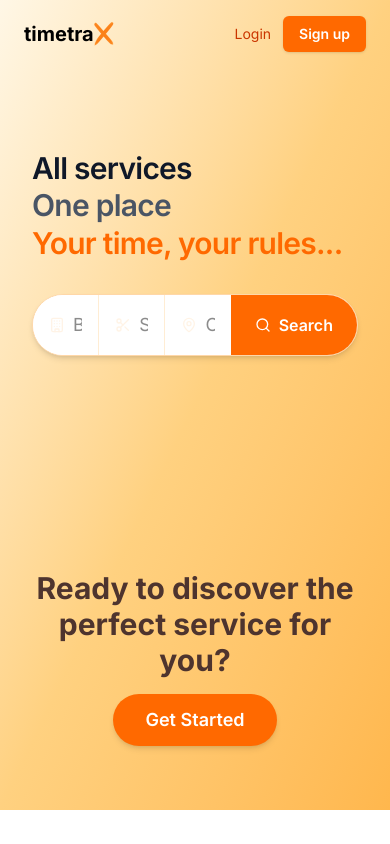
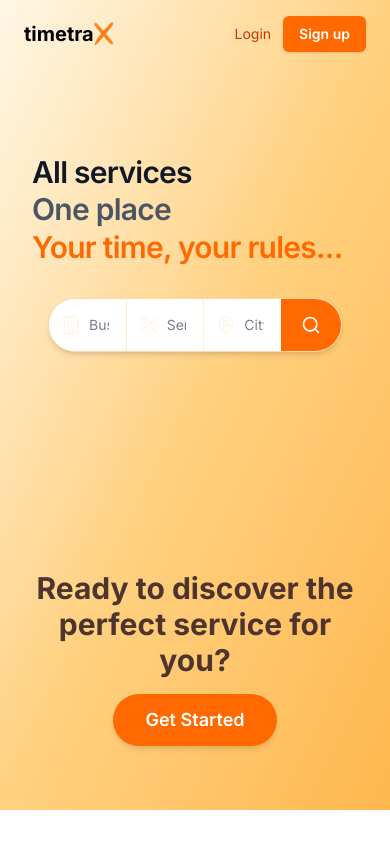
Before and after one commit to VladislavDim/timetrax, a React (Vite) app in the folder client/: page / in a window 390 px wide. Built offline with nearby package versions, Linux system fonts and the light colour scheme.

Commit message:
Improve SearchBar icon sizing and input styling
Refactored icon rendering to use consistent sizing based on the SearchBar size prop and improved focus/hover styles. Enhanced input and button layout for better responsiveness and accessibility, and updated placeholder and text color handling.

```diff
--- a/client/src/features/home/components/SearchBar.tsx
+++ b/client/src/features/home/components/SearchBar.tsx
@@ -14,8 +14,14 @@ export default function SearchBar({ size = "md" }: SearchBarProps) {
     lg: "py-4 text-lg",
   };
 
+  const iconSize = {
+    sm: 16,
+    md: 18,
+    lg: 20,
+  };
+
   const inputBaseClasses =
-    "w-full pl-10 pr-4 focus:outline-none transition-colors duration-200 bg-white";
+    "w-full min-w-0 pl-10 pr-4 focus:outline-none transition-colors duration-200 bg-white placeholder:text-gray-500";
 
   const isFocused = (index: number) =>
     focusedIndex === index ? "bg-orange-50 opacity-100" : "opacity-90";
@@ -23,33 +29,33 @@ export default function SearchBar({ size = "md" }: SearchBarProps) {
   const inputs = [
     {
       placeholder: "Business name",
-      icon: (isFocused: boolean) => (
+      icon: (focused: boolean, size: number) => (
         <Building
-          size={isFocused ? 20 : 16}
-          className={`absolute left-4 top-1/2 -translate-y-1/2 transition-all duration-200 ${
-            isFocused ? "text-orange-500 scale-110" : "text-orange-400 scale-100"
+          size={size}
+          className={`absolute left-3 top-1/2 -translate-y-1/2 transition-all duration-200 ${
+            focused ? "text-orange-500 scale-110" : "text-orange-400 opacity-80 scale-100"
           }`}
         />
       ),
     },
     {
       placeholder: "Service type (e.g. Haircut)",
-      icon: (isFocused: boolean) => (
+      icon: (focused: boolean, size: number) => (
         <Scissors
-          size={isFocused ? 20 : 16}
-          className={`absolute left-4 top-1/2 -translate-y-1/2 transition-all duration-200 ${
-            isFocused ? "text-orange-500 scale-110" : "text-orange-400 scale-100"
+          size={size}
+          className={`absolute left-3 top-1/2 -translate-y-1/2 transition-all duration-200 ${
+            focused ? "text-orange-500 scale-110" : "text-orange-400 opacity-80 scale-100"
           }`}
         />
       ),
     },
     {
       placeholder: "City",
-      icon: (isFocused: boolean) => (
+      icon: (focused: boolean, size: number) => (
         <MapPin
-          size={isFocused ? 20 : 16}
-          className={`absolute left-4 top-1/2 -translate-y-1/2 transition-all duration-200 ${
-            isFocused ? "text-orange-500 scale-110" : "text-orange-400 scale-100"
+          size={size}
+          className={`absolute left-3 top-1/2 -translate-y-1/2 transition-all duration-200 ${
+            focused ? "text-orange-500 scale-110" : "text-orange-400 opacity-80 scale-100"
           }`}
         />
       ),
@@ -58,31 +64,33 @@ export default function SearchBar({ size = "md" }: SearchBarProps) {
 
   return (
     <div
-      className={`w-full max-w-6xl mx-auto flex items-center justify-center ${
+      className={`w-full max-w-6xl mx-auto flex items-center justify-center px-4 md:px-6 lg:px-0 ${
         size === "sm" ? "max-w-md" : size === "lg" ? "max-w-7xl" : ""
       }`}
     >
-      <div className="flex flex-1 rounded-full overflow-hidden shadow-md border border-orange-200 bg-white">
+      <div
+        className="flex flex-nowrap items-stretch justify-between w-full gap-px rounded-full overflow-hidden shadow-md border border-orange-200 bg-white"
+      >
         {inputs.map(({ placeholder, icon }, idx) => (
           <div
             key={idx}
-            className={`relative flex-1 ${
-              idx !== 0 ? "border-l border-orange-100" : ""
-            }`}
+            className={`relative flex-1 min-w-0 ${idx !== 0 ? "border-l border-orange-100" : ""}`}
           >
-            {icon(focusedIndex === idx)}
+            {icon(focusedIndex === idx, iconSize[size])}
             <input
               type="text"
               placeholder={placeholder}
               onFocus={() => setFocusedIndex(idx)}
               onBlur={() => setFocusedIndex(null)}
-              className={`${inputBaseClasses} ${sizeStyles[size]} ${isFocused(idx)}`}
+              className={`${inputBaseClasses} ${sizeStyles[size]} ${isFocused(idx)} text-sm sm:text-base`}
             />
           </div>
         ))}
-        <button className="flex items-center gap-2 px-6 text-white font-semibold bg-orange-500 hover:bg-orange-600 transition ${sizeStyles[size]}">
-          <SearchIcon size={16} />
-          Search
+        <button
+          className={`flex items-center justify-center gap-2 px-5 sm:px-6 text-white font-semibold bg-orange-500 hover:bg-orange-600 transition whitespace-nowrap ${sizeStyles[size]}`}
+        >
+          <SearchIcon size={iconSize[size]} />
+          <span className="hidden sm:inline">Search</span>
         </button>
       </div>
     </div>
```
